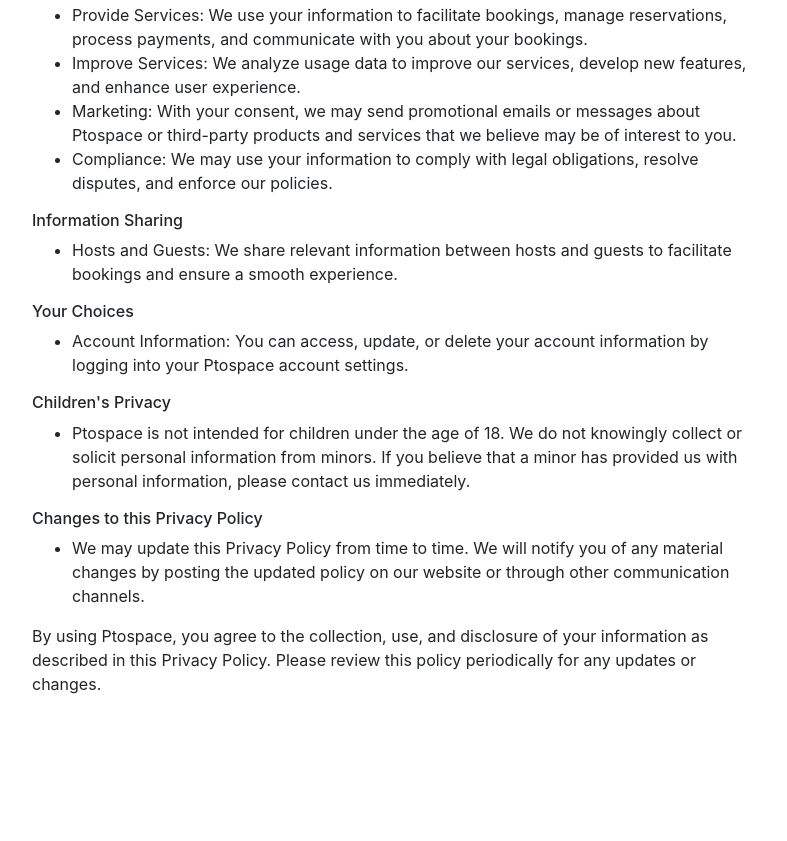
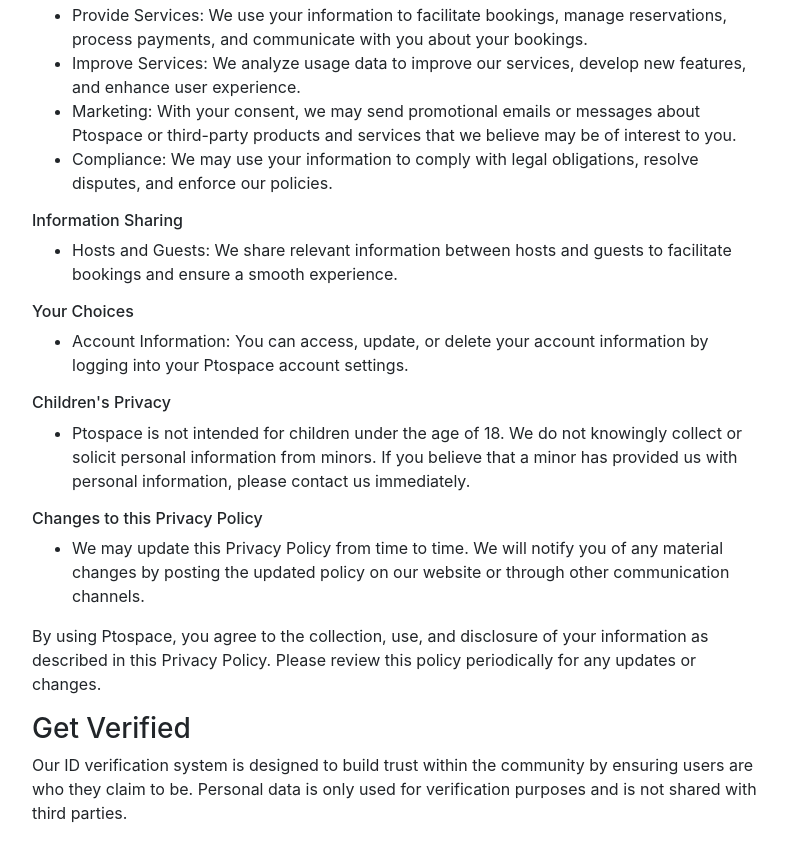
Before and after one commit to policies-privacy/pto, a plain HTML site: page index.html in a window 1280 px wide. Shown: the part 485-1326 px from the top of the page, without its empty margins (243-1030 px from the left). Before the commit the page ends 1197 px from the top, so only its background shows below. Drawn offline with nearby package versions, Linux system fonts and the light colour scheme.

Commit message:
added  verified

```diff
--- a/index.html
+++ b/index.html
@@ -55,6 +55,9 @@
                 </ul>
 
                 <p>By using Ptospace, you agree to the collection, use, and disclosure of your information as described in this Privacy Policy. Please review this policy periodically for any updates or changes.</p>
+
+                <h3>Get Verified</h3>
+                <p>Our ID verification system is designed to build trust within the community by ensuring users are who they claim to be. Personal data is only used for verification purposes and is not shared with third parties.</p>
             </div>
         </div>
     </div>
```
